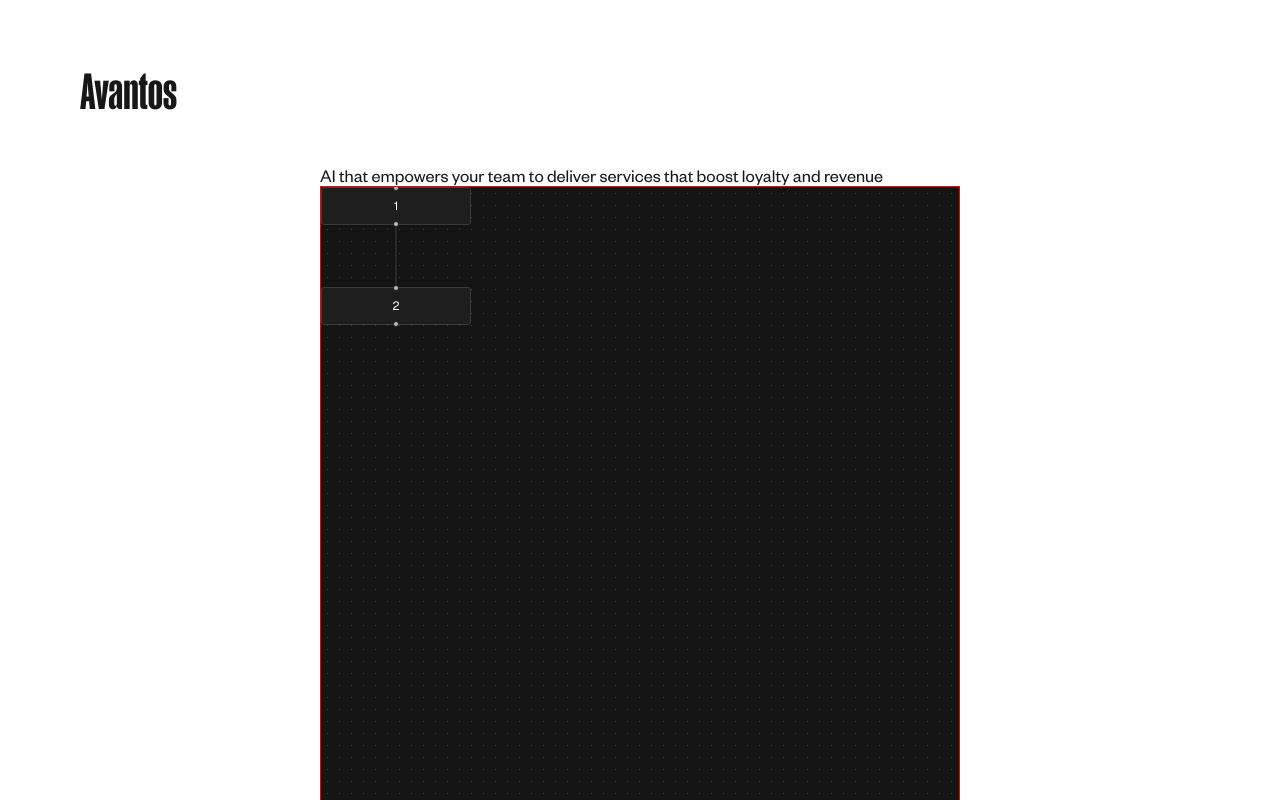
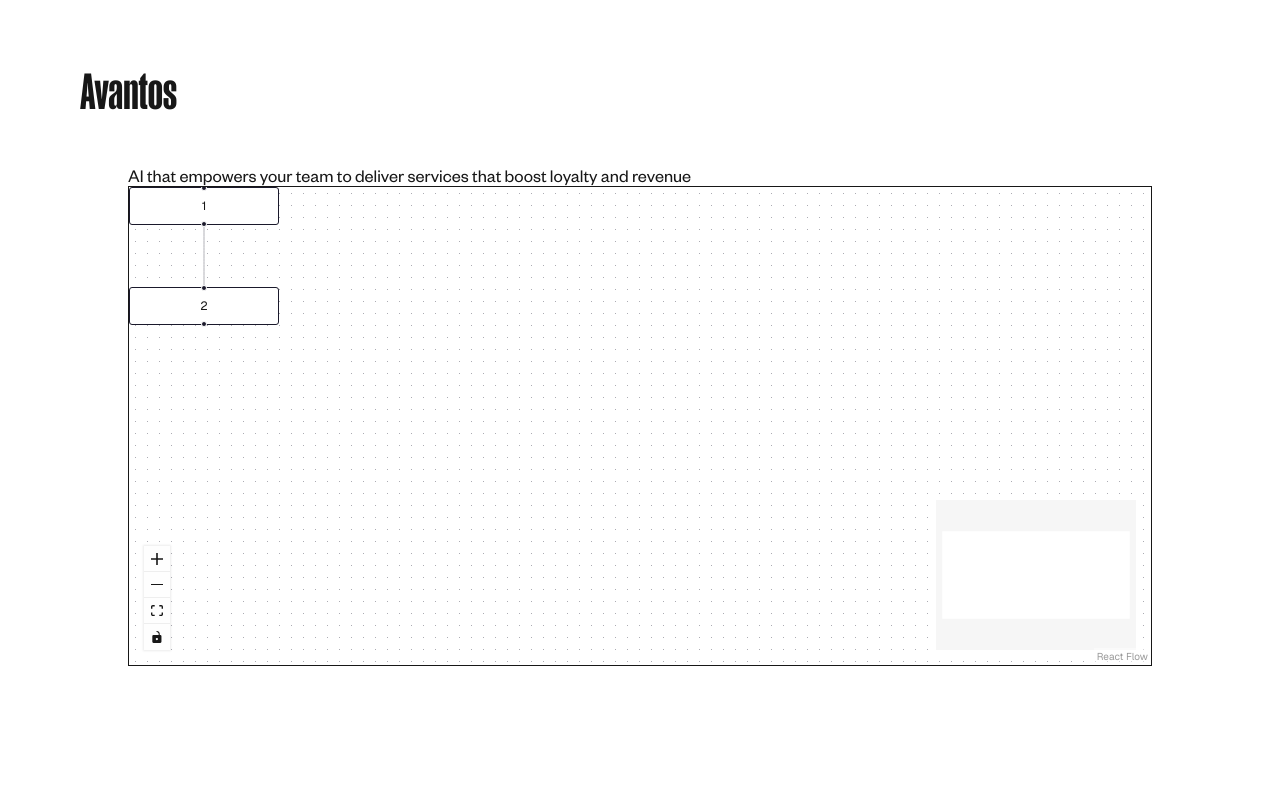
Before and after one commit to GomezDerek/6985ae, a Next.js app: page / in a window 1280 px wide. Shown: the top 800 px of the page. Built offline with nearby package versions, Linux system fonts and the light colour scheme.

Commit message:
always light mode ☀️

```diff
--- a/src/app/globals.css
+++ b/src/app/globals.css
@@ -46,14 +46,19 @@
 :root {
   --background: #ffffff;
   --foreground: #171717;
+  --secondary: #6b6b6b;
 }
 
-@media (prefers-color-scheme: dark) {
+/* NO DARK MODE */
+/* @media (prefers-color-scheme: dark) {
   :root {
     --background: #0a0a0a;
     --foreground: #ededed;
   }
-}
+  html {
+    color-scheme: dark;
+  }
+} */
 
 html,
 body {
@@ -80,11 +85,6 @@
   text-decoration: none;
 }
 
-@media (prefers-color-scheme: dark) {
-  html {
-    color-scheme: dark;
-  }
-}
 
 header {
   width: 100%;
@@ -110,3 +110,9 @@
   font-size: 3rem;
   font-weight: 600;
 }
+
+#flow-container {
+  width: 80vw;
+  height: 60vh;
+  border: 1px solid var(--foreground);
+}
--- a/src/app/page.tsx
+++ b/src/app/page.tsx
@@ -1,5 +1,5 @@
 // TODO: debug the nodes so that they are draggable 😭
-// TODO: put ReactFlow in a separate component/file
+// TODO: put ReactFlow in a separate component/file (components/features/ReactFlow.tsx)
 // TODO: put this app into light mode lol
 'use client';
 
@@ -55,9 +55,8 @@
         <p>AI that empowers your team to deliver services that boost loyalty and revenue</p>
 
         {/* this is where the magic happens */}
-        <div style={{ width: '80vh', height: '80vw', border: "1px solid red"}}>
+        <div id="flow-container">
           <ReactFlow
-            colorMode="dark"
             nodes={initialNodes}
             edges={initialEdges}
             onNodesChange={onNodesChange}
```
